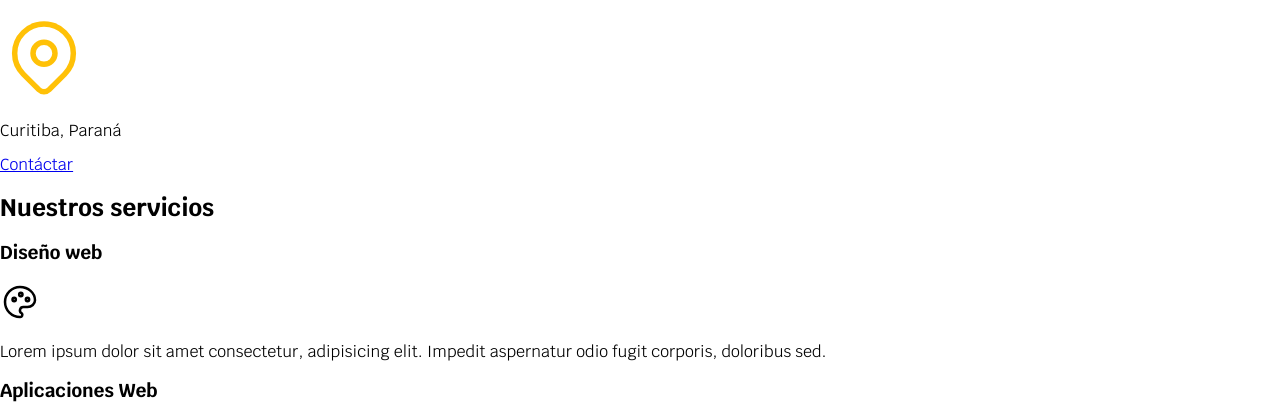
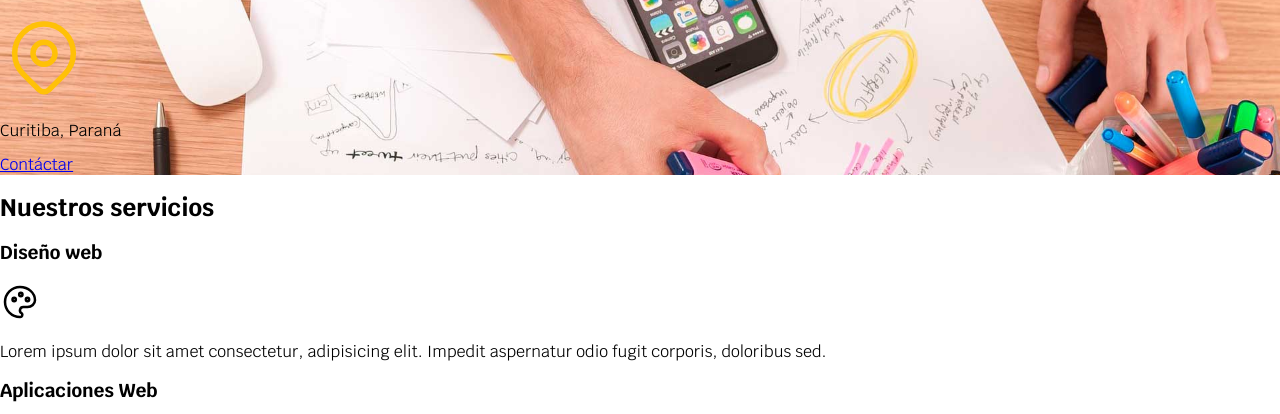
Before and after one commit to dbolivar1309/daniel-proyectos, a plain HTML site: page freelancer_inicio/index.html in a window 1280 px wide. Shown: the part 231-645 px from the top of the page. Drawn offline with Linux system fonts and the light colour scheme.

Commit message:
Add files via upload

```diff
--- a/freelancer_inicio/css/styles.css
+++ b/freelancer_inicio/css/styles.css
@@ -57,3 +57,10 @@ body{
     background-color: var(--primario);
     color: var(--oscuro);
 }
+
+.hero{
+    background-image: url(../img/hero.jpg);
+    background-repeat: no-repeat;
+    background-size: cover;
+
+}
--- a/freelancer_inicio/index.html
+++ b/freelancer_inicio/index.html
@@ -24,7 +24,8 @@
 
     </nav>
 </div>
-<section>
+<section class="hero">
+    <div class="contenid-hero">
             <h2 class="titulo">Diseño y desarrollo Web</h2>
 
         <svg xmlns="http://www.w3.org/2000/svg" class="icon icon-tabler icon-tabler-map-pin" width="88" height="88" viewBox="0 0 24 24" stroke-width="1.5" stroke="#FFC107" fill="none" stroke-linecap="round" stroke-linejoin="round">
@@ -35,6 +36,9 @@
 
         <p>Curitiba, Paraná</p>
         <a href="#">Contáctar</a>
+
+    </div>
+
 
 </section>
 <main>
```
Lines whose indentation alone changed are shown as unchanged.
